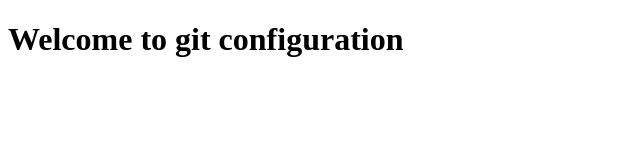
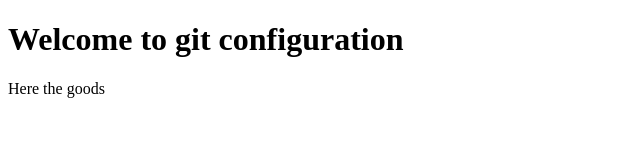
Before and after one commit to nayReact/GitHub-Web, a plain HTML site: page index.html in a window 1280 px wide. Shown: the whole page, without its empty margins (0-640 px from the left). Drawn offline with Linux system fonts and the light colour scheme.

Commit message:
created about fie and modified index file

```diff
--- a/index.html
+++ b/index.html
@@ -5,5 +5,6 @@
     </head>
     <body>
         <h1>Welcome to git configuration</h1>
+        <p>Here the goods</p>
     </body>
 </html>
```
Also changed, not shown: about.html (added).
